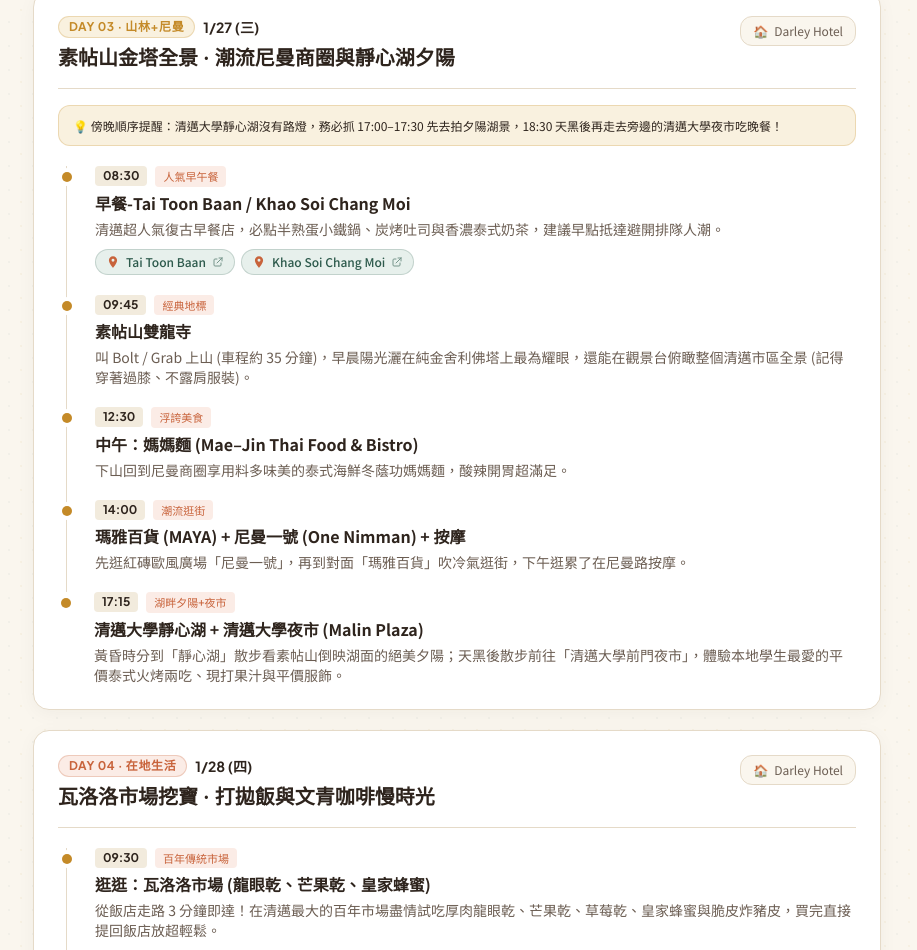
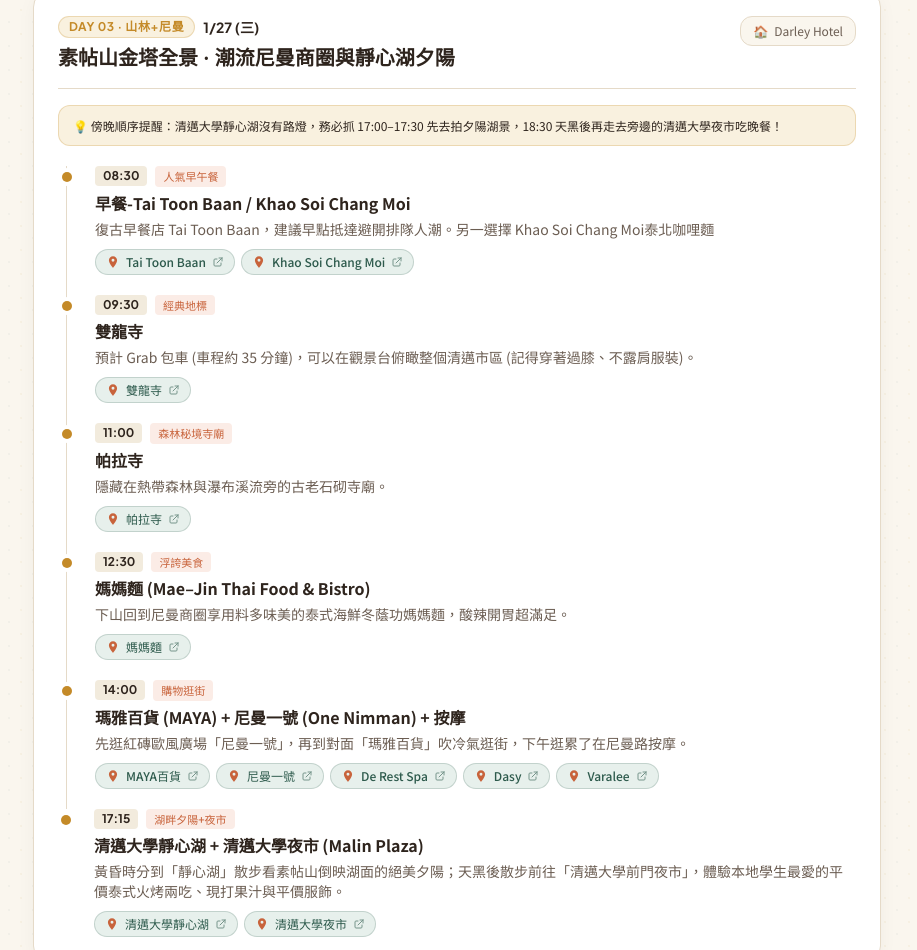
Before and after one commit to pjwang0109/2027-Thailand-Trip, a plain HTML site: page index.html in a window 1280 px wide. Shown: the part 1850-2800 px from the top of the page, without its empty margins (183-1100 px from the left). Drawn offline with nearby package versions, Linux system fonts and the light colour scheme.

Commit message:
Update index.html

```diff
--- a/index.html
+++ b/index.html
@@ -132,7 +132,6 @@
         </style>
     </head>
     <body class="min-h-screen flex flex-col selection:bg-lannagold/25 selection:text-teak">
-
         <!-- 頂部蘭納編織色帶 -->
         <div class="h-1.5 w-full lanna-border-top"></div>
 
@@ -605,8 +604,8 @@
                     {
                         time: '11:00',
                         tag: '古城文化散步',
-                title: '帕邢寺 ➔ 柴迪隆寺 ➔ 塔佩門 ➔ 布帕蘭寺 ➔ 按摩',
-                desc: '叫 Bolt 直達最西邊的「帕邢寺」開始往東順遊：「柴迪隆寺」看千年磚造大佛塔、「塔佩門」拍紅磚城牆與白鴿、出城門走 5 分鐘參觀《泰囧》拍攝地「布帕蘭寺」。走完雙腿微痠，正好在周邊體驗泰式按摩！',
+                        title: '帕邢寺 ➔ 柴迪隆寺 ➔ 塔佩門 ➔ 按摩 ➔ 布帕蘭寺',
+                        desc: '叫 Bolt 直達最西邊的「帕邢寺」開始往東順遊：「柴迪隆寺」看千年磚造大佛塔、「塔佩門」拍紅磚城牆，繼續走正好有泰式按摩，之後走 5 分鐘參觀《泰囧》拍攝地「布帕蘭寺」。',
                         maps: [
                             { name: '帕邢寺', query: '帕邢寺' },
                             { name: '柴迪隆寺', query: '柴迪隆寺' },
@@ -649,35 +648,61 @@
                         time: '08:30',
                         tag: '人氣早午餐',
                         title: '早餐-Tai Toon Baan / Khao Soi Chang Moi',
-                desc: '清邁超人氣復古早餐店，必點半熟蛋小鐵鍋、炭烤吐司與香濃泰式奶茶，建議早點抵達避開排隊人潮。',
+                        desc: '復古早餐店 Tai Toon Baan，建議早點抵達避開排隊人潮。另一選擇 Khao Soi Chang Moi泰北咖哩麵',
                         maps: [
                             { name: 'Tai Toon Baan', url: 'https://maps.app.goo.gl/X2j5JhJnKemcsce36' },
                             { name: 'Khao Soi Chang Moi', url: 'https://maps.app.goo.gl/iSgg8giaLX9pvjnu8' }
                         ]
                     },
                     {
-                time: '09:45',
+                        time: '09:30',
                         tag: '經典地標',
-                title: '素帖山雙龍寺',
-                desc: '叫 Bolt / Grab 上山 (車程約 35 分鐘)，早晨陽光灑在純金舍利佛塔上最為耀眼，還能在觀景台俯瞰整個清邁市區全景 (記得穿著過膝、不露肩服裝)。'
+                        title: '雙龍寺',
+                        desc: '預計 Grab 包車 (車程約 35 分鐘)，可以在觀景台俯瞰整個清邁市區 (記得穿著過膝、不露肩服裝)。',
+                        maps: [
+                            { name: '雙龍寺', url: 'https://maps.app.goo.gl/bZVhG5yV3iHU4jZy5' }
+                        ]
+                    },
+                    {
+                        time: '11:00',
+                        tag: '森林秘境寺廟',
+                        title: '帕拉寺',
+                        desc: '隱藏在熱帶森林與瀑布溪流旁的古老石砌寺廟。',
+                        maps: [
+                            { name: '帕拉寺', url: 'https://maps.app.goo.gl/qmGqeLPK6bk3sjeh6' }
+                        ]
                     },
                     {
                         time: '12:30',
                         tag: '浮誇美食',
-                title: '中午：媽媽麵 (Mae–Jin Thai Food & Bistro)',
-                desc: '下山回到尼曼商圈享用料多味美的泰式海鮮冬蔭功媽媽麵，酸辣開胃超滿足。'
+                        title: '媽媽麵 (Mae–Jin Thai Food & Bistro)',
+                        desc: '下山回到尼曼商圈享用料多味美的泰式海鮮冬蔭功媽媽麵，酸辣開胃超滿足。',
+                        maps: [
+                            { name: '媽媽麵', url: 'https://maps.app.goo.gl/MAXYpR5uNXEE9y1y7' }
+                        ]
                     },
                     {
                         time: '14:00',
-                tag: '潮流逛街',
+                        tag: '購物逛街',
                         title: '瑪雅百貨 (MAYA) + 尼曼一號 (One Nimman) + 按摩',
-                desc: '先逛紅磚歐風廣場「尼曼一號」，再到對面「瑪雅百貨」吹冷氣逛街，下午逛累了在尼曼路按摩。'
+                        desc: '先逛紅磚歐風廣場「尼曼一號」，再到對面「瑪雅百貨」吹冷氣逛街，下午逛累了在尼曼路按摩。',
+                        maps: [
+                            { name: 'MAYA百貨', url: 'https://maps.app.goo.gl/CwJTV1BpWQhN3CET7' },
+                            { name: '尼曼一號', url: 'https://maps.app.goo.gl/sMNo3J7jZXB81f9U6' },
+                            { name: 'De Rest Spa', url: 'https://maps.app.goo.gl/yPNZTB2BDEMaBjAe7' },
+                            { name: 'Dasy', url: 'https://maps.app.goo.gl/cRjKRiz3nwHGkFeLA' },
+                            { name: 'Varalee', url: 'https://maps.app.goo.gl/QGdwMVqK9jzZFnAG7' }
+                        ]
                     },
                     {
                         time: '17:15',
                         tag: '湖畔夕陽+夜市',
                         title: '清邁大學靜心湖 + 清邁大學夜市 (Malin Plaza)',
-                desc: '黃昏時分到「靜心湖」散步看素帖山倒映湖面的絕美夕陽；天黑後散步前往「清邁大學前門夜市」，體驗本地學生最愛的平價泰式火烤兩吃、現打果汁與平價服飾。'
+                        desc: '黃昏時分到「靜心湖」散步看素帖山倒映湖面的絕美夕陽；天黑後散步前往「清邁大學前門夜市」，體驗本地學生最愛的平價泰式火烤兩吃、現打果汁與平價服飾。',
+                        maps: [
+                            { name: '清邁大學靜心湖', url: 'https://maps.app.goo.gl/n74ruRBsFzmKjXDj9' },
+                            { name: '清邁大學夜市', url: 'https://maps.app.goo.gl/4tBNp5kYvStQqCHx8' }
+                        ]
                     }
                 ]
             },
@@ -687,20 +712,26 @@
                 date: '1/28 (四)',
                 badge: '在地生活',
                 badgeStyle: 'bg-thaimilk-light text-thaimilk border-thaimilk/25',
-            title: '瓦洛洛市場挖寶 · 打拋飯與文青咖啡慢時光',
+                title: '瓦洛洛市場 · 打拋飯與咖啡慢時光',
                 stay: 'Darley Hotel',
                 events: [
                     {
                         time: '09:30',
                         tag: '百年傳統市場',
-                title: '逛逛：瓦洛洛市場 (龍眼乾、芒果乾、皇家蜂蜜)',
-                desc: '從飯店走路 3 分鐘即達！在清邁最大的百年市場盡情試吃厚肉龍眼乾、芒果乾、草莓乾、皇家蜂蜜與脆皮炸豬皮，買完直接提回飯店放超輕鬆。'
+                        title: '瓦洛洛市場 (龍眼乾、芒果乾、皇家蜂蜜)',
+                        desc: '從飯店走路 3 分鐘即達！在清邁最大的百年市場盡情試吃厚肉龍眼乾、芒果乾、草莓乾、皇家蜂蜜與脆皮炸豬皮，買完直接提回飯店放超輕鬆。',
+                        maps: [
+                            { name: '瓦洛洛市場', url: 'https://maps.app.goo.gl/ywHEkaSFWPs3FsVB7' },
+                        ]
                     },
                     {
                         time: '11:30',
                         tag: '排隊名店',
-                title: '中午-打拋飯 (Kaprao Nueanuea Chang Moi)',
-                desc: '就在飯店與瓦洛洛市場轉角處！現炒香氣四溢的泰式打拋豬/牛搭配半熟炸鴨蛋，辣度夠勁超下飯 (周邊也有多間泰北金麵老店可一起分食)。'
+                        title: '中午-打拋飯 (Kaprao Nueanuea)',
+                        desc: '就在飯店與瓦洛洛市場轉角處！現炒香氣四溢的泰式打拋豬/牛搭配半熟炸鴨蛋，辣度夠勁超下飯 (周邊也有多間泰北金麵老店可一起分食)。',
+                        maps: [
+                            { name: 'Kaprao Nueanuea', url: 'https://maps.app.goo.gl/NWD6dwWTU4bWr3Lt7' },
+                        ]
                     },
                     {
                         time: '13:00',
@@ -736,7 +767,11 @@
                         time: '10:00',
                         tag: '週五限定市集',
                         title: '椰林市集(Coconut Market) + 真心市集(Jing Jai Market)',
-                desc: '1/29 剛好是週五！先搭車 10 分鐘逛「椰林市集」在整片椰子樹林與水池棧道拍美照、吃椰子冰淇淋；接著移動 5 分鐘逛「真心市集」文創手作店鋪與有機咖啡館。'
+                        desc: '1/29 剛好是週五！先搭車 10 分鐘逛「椰林市集」在整片椰子樹林與水池棧道拍美照、吃椰子冰淇淋；接著移動 5 分鐘逛「真心市集」文創手作店鋪與有機咖啡館。',
+                        maps: [
+                            { name: '椰林市集', url: 'https://maps.app.goo.gl/VGR2XT5kuNKTGX8t8' },
+                            { name: '真心市集', url: 'https://maps.app.goo.gl/bR69RDP9vv6mVNVRA' }
+                        ]
                     },
                     {
                         time: '12:00',
@@ -748,7 +783,10 @@
                         time: '14:30',
                         tag: '吹冷氣血拚',
                         title: '尚泰百貨 (Central Festival Chiang Mai)',
-                desc: '前往清邁規模最大的「尚泰百貨」吹冷氣進行最後採買，與 B1 超市一次補齊 (滿 2,000 泰銖記得索取黃色退稅單)。'
+                        desc: '前往清邁規模最大的「尚泰百貨」吹冷氣進行最後採買，與 B1 超市一次補齊 (滿 2,000 泰銖記得索取黃色退稅單)。',
+                        maps: [
+                            { name: '尚泰百貨', url: 'https://maps.app.goo.gl/WPqFLNL2TCGA5WGVA' },
+                        ]
                     },
                     {
                         time: '18:30',
@@ -760,7 +798,10 @@
                         time: '22:00',
                         tag: '平安返台',
                         title: '預計22:40 抵達清邁機場 ➔ 1/30 (六) 01:40 起飛 (06:15 抵桃園 1 航廈)',
-                desc: '22:00 回 Darley Hotel 領取行李出發 (車程 16 分鐘)，22:40 準時抵達清邁機場。若有退稅單「務必先找海關蓋章再託運行李」，開心滿載返台！'
+                        desc: '22:00 回 Darley Hotel 領取行李出發 (車程 16 分鐘)，22:40 準時抵達清邁機場。若有退稅單「務必先找海關蓋章再託運行李」，開心滿載返台！',
+                        maps: [
+                            { name: '清邁機場', url: 'https://maps.app.goo.gl/RP5yWih6hex5ikJY7' },
+                        ]
                     }
                 ]
             }
@@ -793,7 +834,7 @@
             // 電子與網卡
             { id: 'p5', cat: '電子與網卡', text: '行動電源 (⚠️ 機身須清楚標示 Wh 容量、嚴禁託運、必須隨身手提上機)', packed: false },
             { id: 'p6', cat: '電子與網卡', text: '泰國上網 eSIM QR Code 截圖或實體網卡 + SIM 卡針', packed: false },
-            { id: 'p7', cat: '電子與網卡', text: '手機充電線 ＆ 多孔充電器 (泰國電壓 220V，台灣兩孔扁插頭可直接通用)', packed: false },
+            { id: 'p7', cat: '電子與網卡', text: '萬用插頭 (泰國電壓 220V，台灣兩孔扁插頭可直接通用)', packed: false },
             // 衣物與1月早晚溫差
             { id: 'p8', cat: '衣物與1月早晚溫差', text: '薄外套 / 防風針織外套 (1 月底清邁早晚 16°C 涼爽，上素帖山必備)', packed: false },
             { id: 'p9', cat: '衣物與1月早晚溫差', text: '寺廟參拜服裝 (過膝長褲、長裙、有袖上衣 — 嚴禁無袖與膝上短褲)', packed: false },
@@ -953,9 +994,7 @@
 
         function renderItinerary() {
             const container = document.getElementById('itinerary-list');
-            const filtered = currentDayFilter === 'all'
-            ? ITINERARY_DATA
-            : ITINERARY_DATA.filter(d => d.id === currentDayFilter);
+            const filtered = currentDayFilter === 'all' ? ITINERARY_DATA : ITINERARY_DATA.filter(d => d.id === currentDayFilter);
 
             container.innerHTML = filtered.map(day => {
             const eventsHtml = day.events.map((ev, idx) => {
```
Lines whose indentation alone changed are shown as unchanged.
